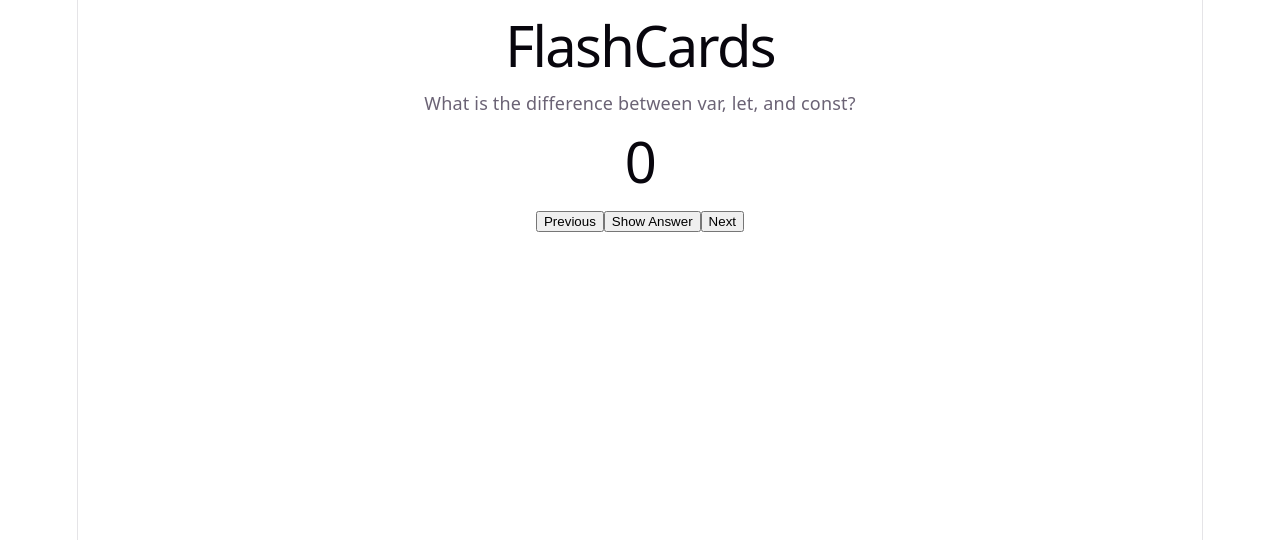
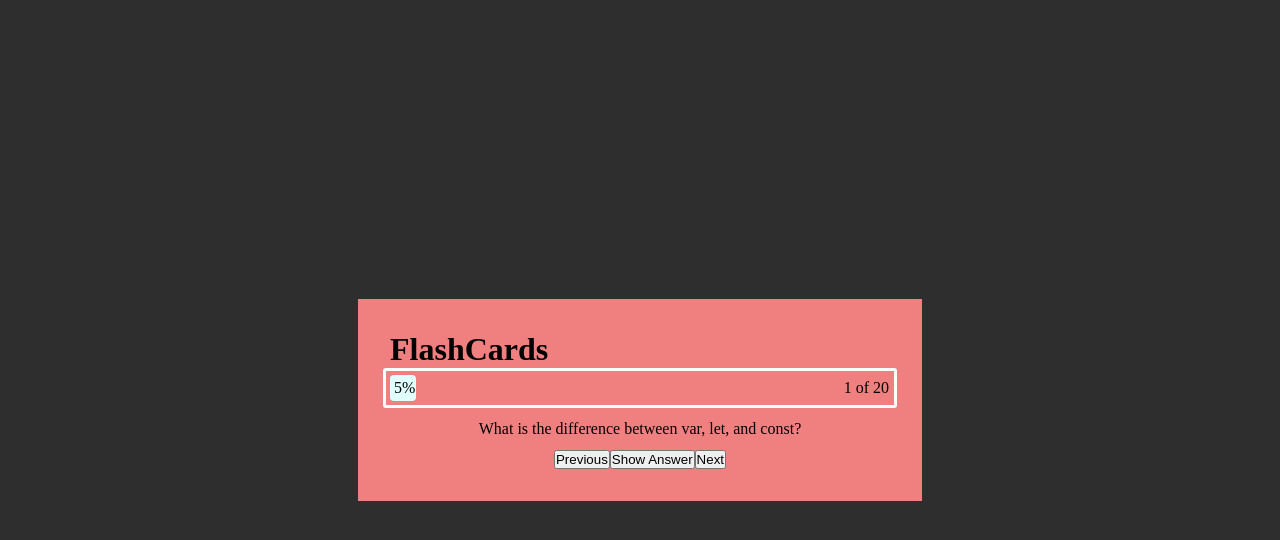
Before and after one commit to K3N7O/Frontend-Mini-Projects, a React (Vite) app in the folder beginner/flash_cards/: page / in a window 1280 px wide. Shown: the top 540 px of the page. Built offline with nearby package versions, Linux system fonts and the light colour scheme.

Commit message:
added CSS and minor changes

```diff
--- a/beginner/flash_cards/package.json
+++ b/beginner/flash_cards/package.json
@@ -14,7 +14,7 @@
     "react-dom": "^19.3.1"
   },
   "devDependencies": {
-    "@eslint/js": "^10.0.1",
+    "@eslint/js": "^9.39.5",
     "@types/react": "^19.3.0",
     "@types/react-dom": "^19.3.0",
     "@vitejs/plugin-react": "^6.1.2",
--- a/beginner/flash_cards/src/App.jsx
+++ b/beginner/flash_cards/src/App.jsx
@@ -7,12 +7,10 @@ import Navigation from "./components/Navigation.jsx";
 import info from "./data/information.json";
 
 function App() {
-  console.log(7 % info.length);
-
   const [current, setCurrent] = useState(0);
   const [state, setState] = useState(false);
 
-  function handleDirect(direction) {
+  function handleNavigate(direction) {
     direction
       ? setCurrent((prev) => (prev + 1) % info.length)
       : setCurrent((prev) => (prev - 1 + info.length) % info.length);
@@ -26,13 +24,12 @@ function App() {
       <main>
         <h1>FlashCards</h1>
         <CardContainer>
-          <ProgressBar />
+          <ProgressBar
+            currentIndex={info[current].id}
+            totalIndex={info.length}
+          />
           <Card details={info[current]} state={state} />
-          <Navigation
-            onClick={toggle}
-            onDirect={handleDirect}
-            value={current}
-          />
+          <Navigation onClick={toggle} onDirect={handleNavigate} />
         </CardContainer>
       </main>
     </>
--- a/beginner/flash_cards/src/components/Card.jsx
+++ b/beginner/flash_cards/src/components/Card.jsx
@@ -1,3 +1,5 @@
 export default function Card({ details, state }) {
-  return <div>{!state ? details.description : details.answer}</div>;
+  return (
+    <div className=".card">{!state ? details.description : details.answer}</div>
+  );
 }
--- a/beginner/flash_cards/src/components/Navigation.jsx
+++ b/beginner/flash_cards/src/components/Navigation.jsx
@@ -1,7 +1,6 @@
-export default function Navigation({ value, onClick, onDirect }) {
+export default function Navigation({ onClick, onDirect }) {
   return (
     <div>
-      <h1>{value}</h1>
       <button onClick={() => onDirect(false)}>Previous</button>
       <button onClick={onClick}>Show Answer</button>
       <button onClick={() => onDirect(true)}>Next</button>
--- a/beginner/flash_cards/src/components/ProgressBar.jsx
+++ b/beginner/flash_cards/src/components/ProgressBar.jsx
@@ -1,3 +1,14 @@
-export default function ProgressBar() {
-  return <></>;
+export default function ProgressBar({ currentIndex, totalIndex }) {
+  const percentage = (currentIndex / totalIndex) * 100;
+  return (
+    <div className="progress">
+      <div className="bar" style={{ width: `${percentage - 1.5}%` }}>
+        <span>{percentage.toFixed(0)}%</span>
+
+        <span>
+          {currentIndex} of {totalIndex}
+        </span>
+      </div>
+    </div>
+  );
 }
--- a/beginner/flash_cards/src/index.css
+++ b/beginner/flash_cards/src/index.css
@@ -1,111 +1,53 @@
-:root {
-  --text: #6b6375;
-  --text-h: #08060d;
-  --bg: #fff;
-  --border: #e5e4e7;
-  --code-bg: #f4f3ec;
-  --accent: #aa3bff;
-  --accent-bg: rgba(170, 59, 255, 0.1);
-  --accent-border: rgba(170, 59, 255, 0.5);
-  --social-bg: rgba(244, 243, 236, 0.5);
-  --shadow:
-    rgba(0, 0, 0, 0.1) 0 10px 15px -3px, rgba(0, 0, 0, 0.05) 0 4px 6px -2px;
-
-  --sans: system-ui, 'Segoe UI', Roboto, sans-serif;
-  --heading: system-ui, 'Segoe UI', Roboto, sans-serif;
-  --mono: ui-monospace, Consolas, monospace;
-
-  font: 18px/145% var(--sans);
-  letter-spacing: 0.18px;
-  color-scheme: light dark;
-  color: var(--text);
-  background: var(--bg);
-  font-synthesis: none;
-  text-rendering: optimizeLegibility;
-  -webkit-font-smoothing: antialiased;
-  -moz-osx-font-smoothing: grayscale;
-
-  @media (max-width: 1024px) {
-    font-size: 16px;
-  }
-}
-
-@media (prefers-color-scheme: dark) {
-  :root {
-    --text: #9ca3af;
-    --text-h: #f3f4f6;
-    --bg: #16171d;
-    --border: #2e303a;
-    --code-bg: #1f2028;
-    --accent: #c084fc;
-    --accent-bg: rgba(192, 132, 252, 0.15);
-    --accent-border: rgba(192, 132, 252, 0.5);
-    --social-bg: rgba(47, 48, 58, 0.5);
-    --shadow:
-      rgba(0, 0, 0, 0.4) 0 10px 15px -3px, rgba(0, 0, 0, 0.25) 0 4px 6px -2px;
-  }
-
-  #social .button-icon {
-    filter: invert(1) brightness(2);
-  }
-}
-
-body {
+* {
+  padding: 0;
   margin: 0;
 }
-
-#root {
-  width: 1126px;
-  max-width: 100%;
-  margin: 0 auto;
-  text-align: center;
-  border-inline: 1px solid var(--border);
-  min-height: 100svh;
+body {
+  width: 100vw;
+  height: 100vh;
+  background-color: #2e2e2e;
   display: flex;
   flex-direction: column;
+  justify-content: center;
+  align-items: center;
+}
+main {
+  display: flex;
+  flex-direction: column;
+  background-color: lightcoral;
+  padding: 2em;
+}
+.container {
+  display: flex;
+  flex-direction: column;
+  justify-content: space-around;
+  align-items: center;
+  gap: 12px;
+  width: 500px;
+  box-sizing: content-box;
+}
+.card {
   box-sizing: border-box;
 }
-
-h1,
-h2 {
-  font-family: var(--heading);
-  font-weight: 500;
-  color: var(--text-h);
+.card p {
+  text-align: right;
+  text-wrap: wrap;
 }
-
-h1 {
-  font-size: 56px;
-  letter-spacing: -1.68px;
-  margin: 32px 0;
-  @media (max-width: 1024px) {
-    font-size: 36px;
-    margin: 20px 0;
-  }
+.progress {
+  width: 100%;
+  position: relative;
+  border: solid 3px white;
+  border-radius: 3px;
+  padding: 4px;
 }
-h2 {
-  font-size: 24px;
-  line-height: 118%;
-  letter-spacing: -0.24px;
-  margin: 0 0 8px;
-  @media (max-width: 1024px) {
-    font-size: 20px;
-  }
+.progress .bar {
+  display: flex;
+  justify-content: space-between;
+  background-color: lightcyan;
+  border-radius: 4px;
+  padding: 4px;
 }
-p {
-  margin: 0;
+.progress .bar span:nth-child(2) {
+  position: absolute;
+  right: 5px;
 }
-
-code,
-.counter {
-  font-family: var(--mono);
-  display: inline-flex;
-  border-radius: 4px;
-  color: var(--text-h);
-}
-
-code {
-  font-size: 15px;
-  line-height: 135%;
-  padding: 4px 8px;
-  background: var(--code-bg);
-}
```
Also changed, not shown: 2 other files (tests, documents, lock files or other folders).
